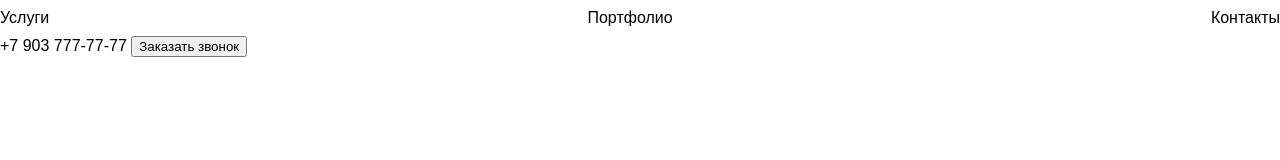
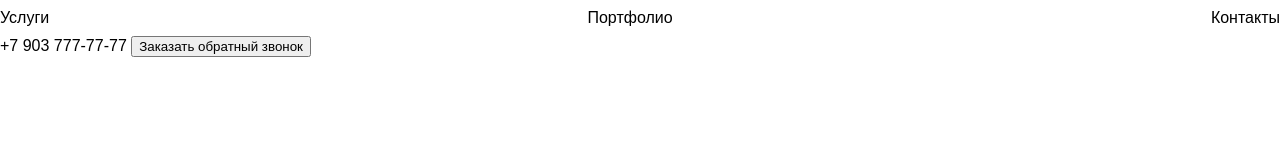
Before and after one commit to vadimvongai/app-2, a plain HTML site: page index.html in a window 1280 px wide. Drawn offline with Linux system fonts and the light colour scheme.

Commit message:
index changes #2

```diff
--- a/index.html
+++ b/index.html
@@ -18,7 +18,7 @@
         </nav>
         <div>
             <a href="tel:+79037777777">+7 903 777-77-77</a>
-            <button>Заказать звонок</button>
+            <button>Заказать обратный звонок</button>
         </div>
     </header>
 </body>
```
